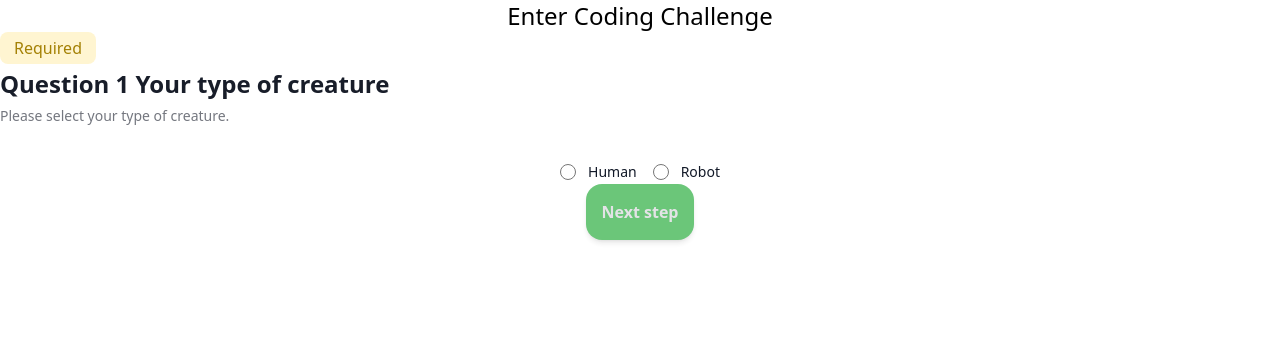
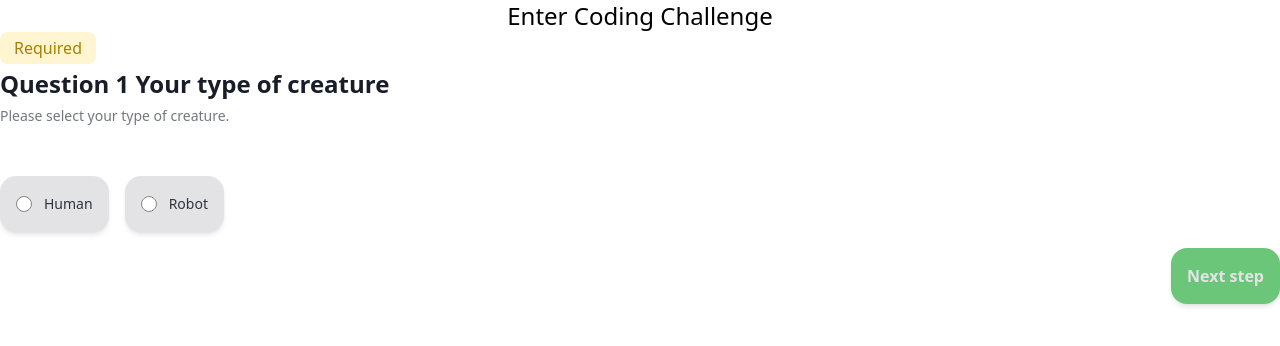
Before and after one commit to CharlesOuverleaux/enter-challenge, a Next.js app: page / in a window 1280 px wide. Shown: the top 346 px of the page. Built offline with nearby package versions, Linux system fonts and the light colour scheme.

Commit message:
Style FormInput

```diff
--- a/components/forms/ProfileForm/FormError/FormError.tsx
+++ b/components/forms/ProfileForm/FormError/FormError.tsx
@@ -1,7 +1,11 @@
 import React, { FC } from "react";
 
 const FormError: FC = () => {
-  return <p className="text-red-500">Please input a valid email format</p>;
+  return (
+    <p className="text-red-500 text-xs text-left">
+      Please input a valid email format
+    </p>
+  );
 };
 
 export default FormError;
--- a/components/forms/ProfileForm/FormInput/FormInput.tsx
+++ b/components/forms/ProfileForm/FormInput/FormInput.tsx
@@ -1,5 +1,6 @@
 import React, { FC } from "react";
 import { FormField, TypeFormField } from "../../../../lib/types";
+import clsx from "clsx";
 
 interface FormInputProps {
   field: FormField;
@@ -8,11 +9,16 @@ interface FormInputProps {
 
 const FormInput: FC<FormInputProps> = ({ field, handleInputChange }) => {
   return (
-    <fieldset>
+    <fieldset className="flex justify-start py-4">
       {(field.type as TypeFormField) === "radio" ? (
         <div className="flex justify-center gap-4">
           {field.properties.map((property) => (
-            <div key={property.id} className="flex items-center gap-x-3">
+            <div
+              key={property.id}
+              className={clsx(
+                "flex items-center gap-x-3 p-4 bg-base-10 rounded-2xl shadow-md opacity-90 hover:opacity-100 font-bold"
+              )}
+            >
               <input
                 type="radio"
                 id={property.id}
@@ -20,11 +26,11 @@ const FormInput: FC<FormInputProps> = ({ field, handleInputChange }) => {
                 value={property.value}
                 required={field.validation?.required}
                 onChange={handleInputChange}
-                className="h-4 w-4 border-gray-300 text-indigo-600 focus:ring-indigo-600"
+                className="h-4 w-4 accent-secondary-standard peer"
               />
               <label
                 htmlFor={property.id}
-                className="block text-sm font-medium leading-6 text-gray-900"
+                className="block text-sm font-medium leading-6 text-base-100 peer-checked:text-secondary-standard"
               >
                 {property.label}
               </label>
@@ -37,7 +43,7 @@ const FormInput: FC<FormInputProps> = ({ field, handleInputChange }) => {
             <div key={property.id} className="flex items-center gap-x-3">
               <label
                 htmlFor={property.id}
-                className="block text-sm font-medium leading-6 text-gray-900"
+                className="block text-sm font-medium leading-6 text-base-100"
               >
                 {property.label}
               </label>
@@ -49,7 +55,7 @@ const FormInput: FC<FormInputProps> = ({ field, handleInputChange }) => {
                   required={field.validation?.required}
                   placeholder={property.placeholder}
                   onChange={handleInputChange}
-                  className="block w-full rounded-md border-0 py-1.5 text-gray-900 shadow-sm ring-1 ring-inset ring-gray-300 placeholder:text-gray-400 focus:ring-2 focus:ring-inset focus:ring-indigo-600 sm:text-sm sm:leading-6"
+                  className="block w-full rounded-md border-0 py-1.5 text-base-100 shadow-sm ring-1 ring-inset ring-gray-300 placeholder:text-gray-400 focus:ring-2 focus:ring-inset focus:ring-indigo-600 sm:text-sm sm:leading-6 invalid:border-red-500 invalid:ring-red-500 invalid:text-red-500"
                 />
               </div>
             </div>
--- a/components/forms/ProfileForm/ProfileForm/ProfileForm.tsx
+++ b/components/forms/ProfileForm/ProfileForm/ProfileForm.tsx
@@ -11,6 +11,7 @@ import { getNextStepLogic } from "../../../../helpers/getNextStepLogic";
 import { getFormResults } from "../../../../helpers/getFormResults";
 import { getUpdatedSteps } from "../../../../helpers/getUpdatedSteps";
 import Button from "../../../actions/Button/Button";
+import clsx from "clsx";
 
 interface ProfileFormProps {
   formData: FormData;
@@ -112,7 +113,7 @@ const ProfileForm: FC<ProfileFormProps> = ({ formData }) => {
         />
         <div>
           <FormHeader step={currentStep} stepIndex={stepIndex} />
-          <div className="mt-6 space-y-6">
+          <div className="mt-6 relative">
             {currentStep.fields.map((field) => (
               <FormInput
                 key={field.fieldId}
@@ -120,11 +121,20 @@ const ProfileForm: FC<ProfileFormProps> = ({ formData }) => {
                 handleInputChange={handleInputChange}
               />
             ))}
-            {displayError && <FormError />}
+            {displayError && (
+              <div className="absolute top-0">
+                <FormError />
+              </div>
+            )}
           </div>
         </div>
       </div>
-      <div>
+      <div
+        className={clsx(
+          "flex",
+          stepIndex > 0 ? "justify-between" : "justify-end"
+        )}
+      >
         {stepIndex > 0 && (
           <Button
             ctaText={currentStep.primaryButtonLabel}
```
Also changed, not shown: data/userData.json (+5 -5 lines).
